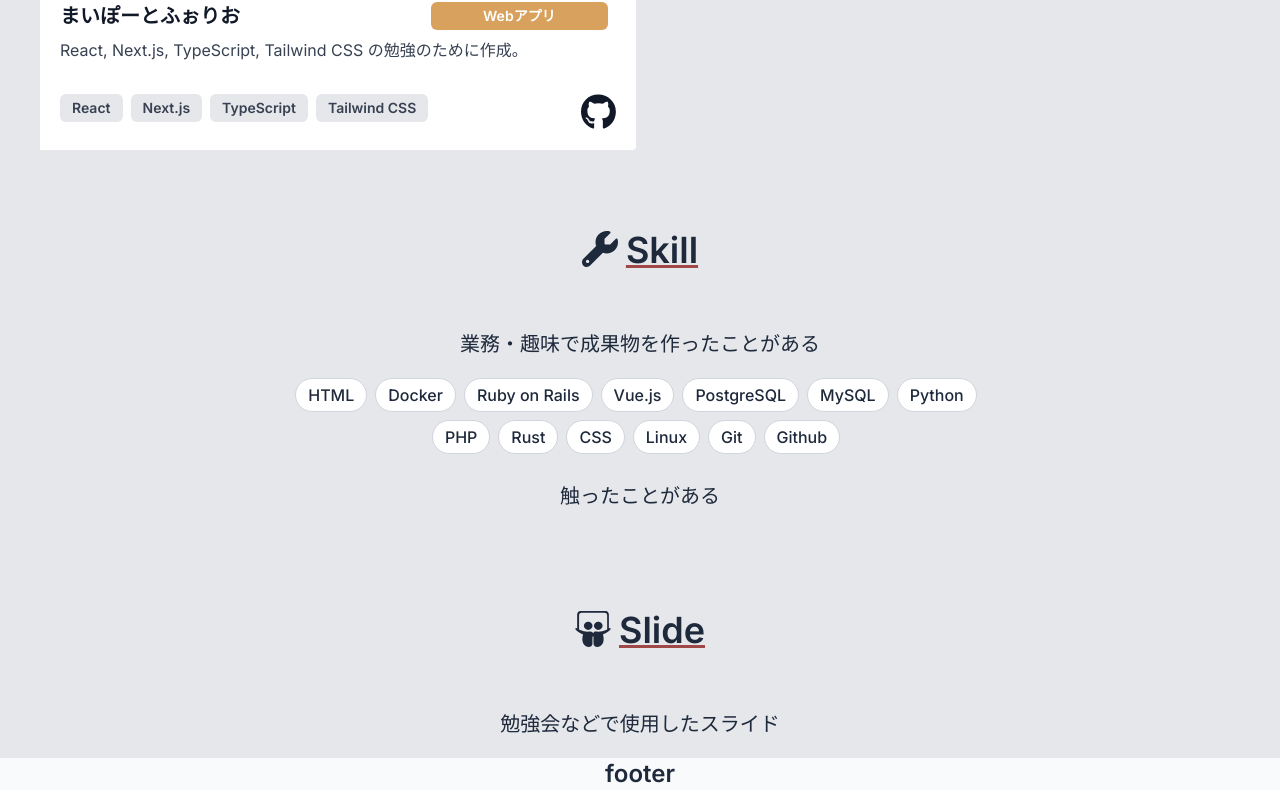
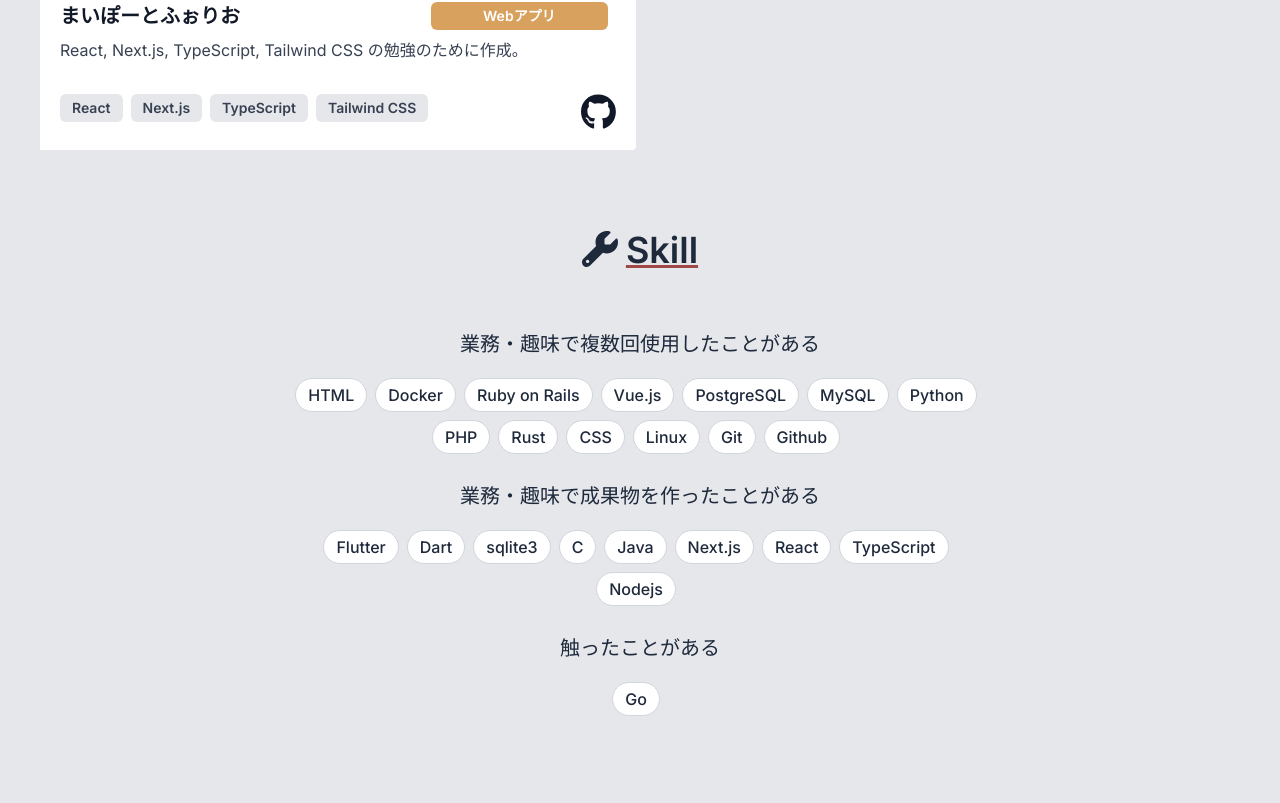
Before and after one commit to various3211workd/learn_portfolio, a Next.js app: page / in a window 1280 px wide. Shown: the part 2644-3447 px from the top of the page. Built offline with nearby package versions, Linux system fonts and the light colour scheme.

Commit message:
[Fix] skill tagをコンポーネント化した

```diff
--- a/src/components/skilldata.js
+++ b/src/components/skilldata.js
@@ -1,7 +1,5 @@
-export const mainSkillData = [
-  {
-    id: 1,
-    skill: [
+export const SkillData = {
+  mainSkillData: [
     'HTML',
     'Docker',
     'Ruby on Rails',
@@ -16,13 +14,7 @@ export const mainSkillData = [
     'Git',
     'Github',
   ],
-  },
-];
-
-export const seccondSkillData = [
-  {
-    id: 2,
-    skill: [
+  seccondSkillData: [
     'Flutter',
     'Dart',
     'sqlite3',
@@ -33,12 +25,5 @@ export const seccondSkillData = [
     'TypeScript',
     'Nodejs',
   ],
-  },
-];
-
-export const thirdSkillData = [
-  {
-    id: 3,
-    skill: ['Go'],
-  },
-];
+  thirdSkillData: ['Go'],
+};
--- a/src/components/skils.tsx
+++ b/src/components/skils.tsx
@@ -1,4 +1,5 @@
-import { mainSkillData, subSkillData } from './skilldata.js';
+import { SkillData } from './skilldata.js';
+import SkillTag from './skilltag';
 
 import { FontAwesomeIcon } from '@fortawesome/react-fontawesome';
 import { faWrench } from '@fortawesome/free-solid-svg-icons';
@@ -12,31 +13,14 @@ const Skills = () => {
           Skill
         </p>
 
+        <p className="text-xl my-5">業務・趣味で複数回使用したことがある</p>
+        <SkillTag skilldata={SkillData.mainSkillData} />
+
         <p className="text-xl my-5">業務・趣味で成果物を作ったことがある</p>
-        {mainSkillData &&
-          mainSkillData.map((skill) => (
-            <div className="flex justify-center items-left">
-              <div className="md:w-full lg:mx-72">
-                {skill.skill.map((s) => (
-                  <span className="inline-block rounded-full px-3 py-1 mr-2 mb-2 font-medium border bg-white dark:bg-gray-800 border-gray-300">
-                    <p>{s}</p>
-                  </span>
-                ))}
-              </div>
-            </div>
-          ))}
+        <SkillTag skilldata={SkillData.seccondSkillData} />
 
         <p className="text-xl my-5">触ったことがある</p>
-        {subSkillData &&
-          subSkillData.map((skill) => (
-            <div className="flex justify-center items-left">
-              <div className="md:w-full lg:mx-72">
-                <span className="inline-block rounded-full px-3 py-1 mr-2 mb-2 font-medium border bg-white dark:bg-gray-800 border-gray-300">
-                  <p>{skill.skill}</p>
-                </span>
-              </div>
-            </div>
-          ))}
+        <SkillTag skilldata={SkillData.thirdSkillData} />
       </div>
     </section>
   );
```
Lines whose indentation alone changed are shown as unchanged.
